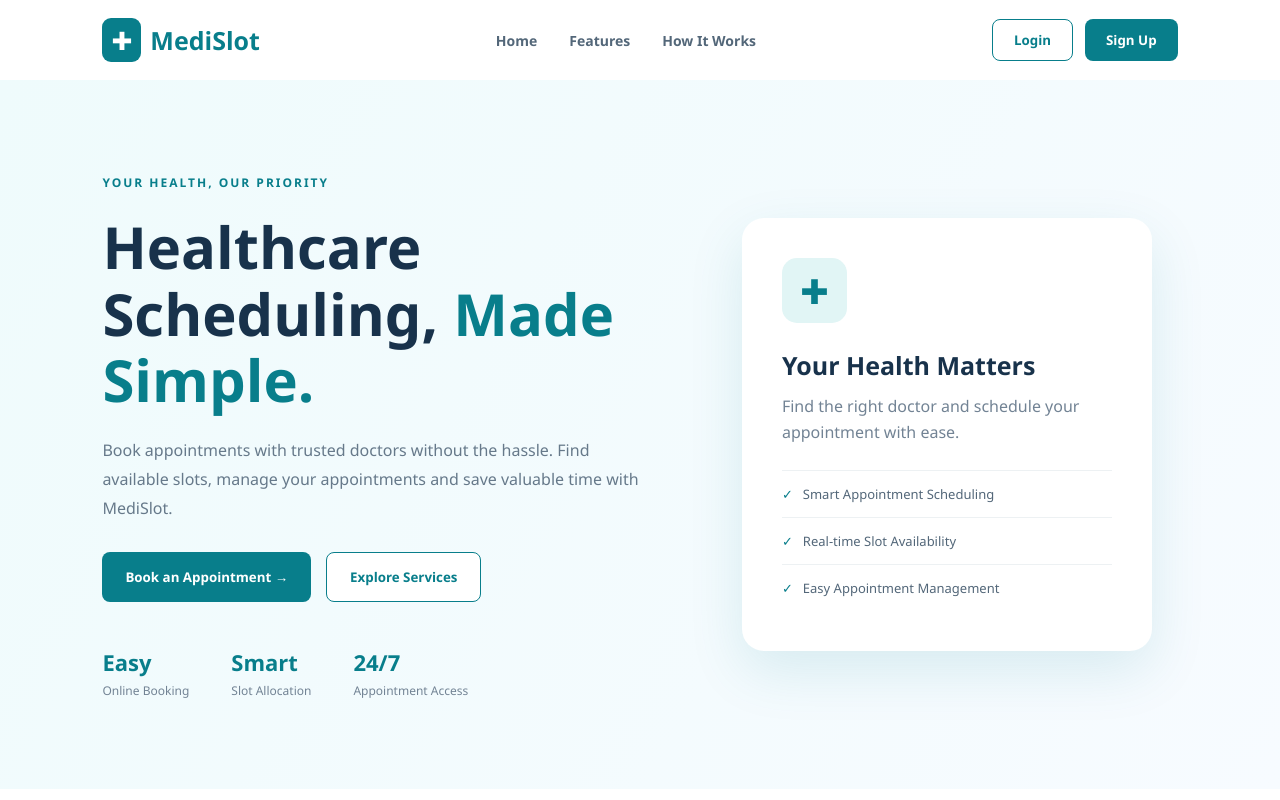
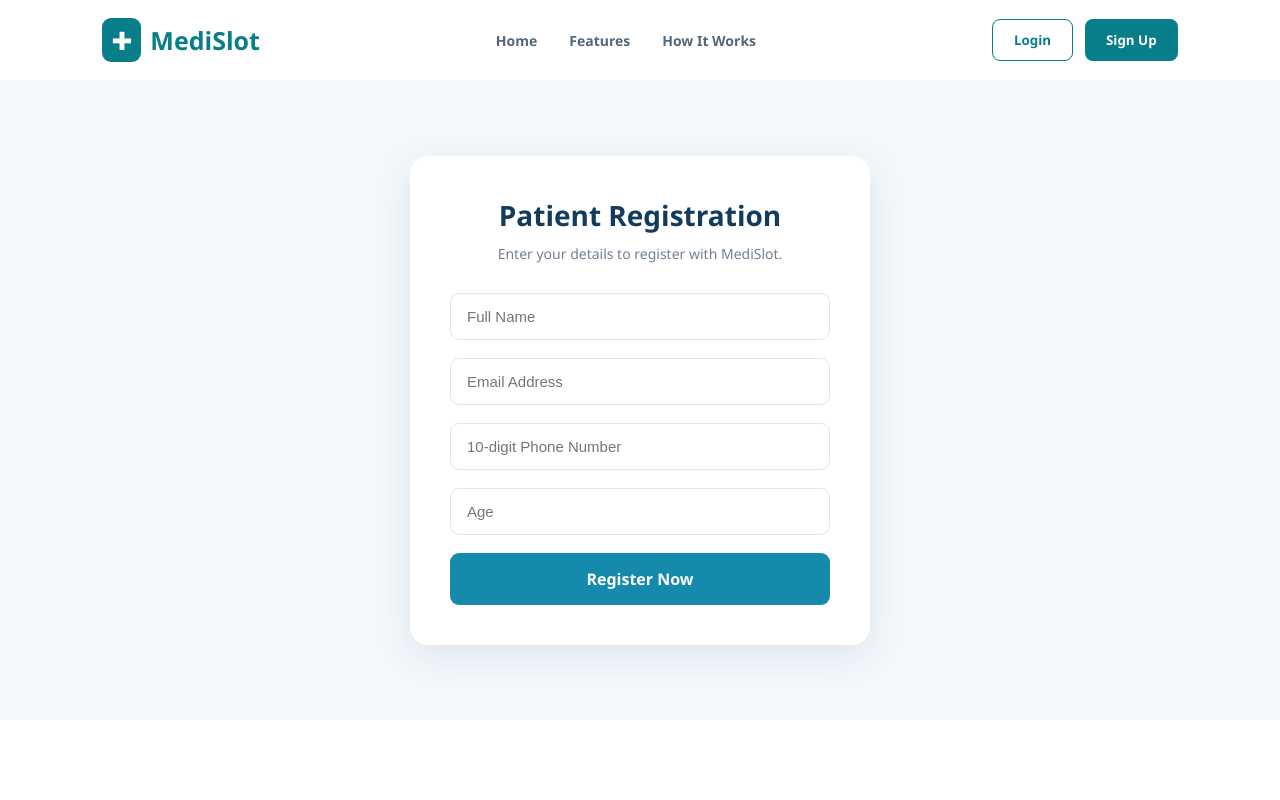
Before and after one commit to SohaPatel/MediSlot, a React app in the folder frontend/: page / in a window 1280 px wide. Both pictures are taken after a click on the button "Login". Shown: the top 800 px of the page. Built offline with nearby package versions, Linux system fonts and the light colour scheme; the HTML template or start-up script is replaced by a standard one.

Commit message:
Add patient registration frontend and configure backend port

```diff
--- a/frontend/src/App.jsx
+++ b/frontend/src/App.jsx
@@ -1,29 +1,40 @@
-
+import { useState } from 'react';
 import './App.css';
+import PatientRegistration from './PatientRegistration';
 
 function App() {
+  const [showRegistration, setShowRegistration] = useState(false);
+
   return (
     <div className="app">
 
       {/* Navigation */}
       <nav className="navbar">
-        <div className="logo">
+        <div className="logo" onClick={() => setShowRegistration(false)} style={{ cursor: 'pointer' }}>
           <span className="logo-icon">✚</span>
           MediSlot
         </div>
 
         <div className="nav-links">
-          <a href="#home">Home</a>
-          <a href="#features">Features</a>
-          <a href="#how-it-works">How It Works</a>
+          <a href="#home" onClick={() => setShowRegistration(false)}>Home</a>
+          <a href="#features" onClick={() => setShowRegistration(false)}>Features</a>
+          <a href="#how-it-works" onClick={() => setShowRegistration(false)}>How It Works</a>
         </div>
 
         <div className="nav-buttons">
-          <button className="login-btn">Login</button>
-          <button className="signup-btn">Sign Up</button>
+          <button className="login-btn" onClick={() => setShowRegistration(true)}>
+            Login
+          </button>
+          <button className="signup-btn" onClick={() => setShowRegistration(true)}>
+            Sign Up
+          </button>
         </div>
       </nav>
 
+      {showRegistration ? (
+        <PatientRegistration />
+      ) : (
+        <>
           {/* Hero Section */}
           <section className="hero" id="home">
 
@@ -44,11 +55,11 @@ function App() {
               </p>
 
               <div className="hero-buttons">
-            <button className="primary-btn">
+                <button className="primary-btn" onClick={() => setShowRegistration(true)}>
                   Book an Appointment →
                 </button>
 
-            <button className="secondary-btn">
+                <button className="secondary-btn" onClick={() => document.getElementById('features')?.scrollIntoView({ behavior: 'smooth' })}>
                   Explore Services
                 </button>
               </div>
@@ -195,6 +206,8 @@ function App() {
               © 2026 MediSlot. All rights reserved.
             </p>
           </footer>
+        </>
+      )}
 
     </div>
   );
--- /dev/null
+++ b/frontend/src/PatientRegistration.css
@@ -0,0 +1,102 @@
+.registration-container {
+    min-height: 80vh;
+    display: flex;
+    justify-content: center;
+    align-items: center;
+    padding: 50px 20px;
+    background: #f4f8fc;
+}
+
+.registration-card {
+    width: 100%;
+    max-width: 460px;
+    background: #ffffff;
+    padding: 40px;
+    border-radius: 18px;
+    box-shadow: 0 10px 35px rgba(0, 60, 100, 0.10);
+}
+
+.registration-card h2 {
+    color: #123b5d;
+    font-size: 28px;
+    text-align: center;
+    margin-bottom: 10px;
+}
+
+.registration-card p {
+    color: #718096;
+    text-align: center;
+    margin-bottom: 30px;
+    font-size: 14px;
+}
+
+.registration-card form {
+    display: flex;
+    flex-direction: column;
+    gap: 18px;
+}
+
+.registration-card input {
+    width: 100%;
+    padding: 14px 16px;
+    border: 1px solid #dce5ed;
+    border-radius: 9px;
+    font-size: 15px;
+    outline: none;
+    transition: border 0.3s, box-shadow 0.3s;
+    box-sizing: border-box;
+}
+
+.registration-card input:focus {
+    border-color: #168aad;
+    box-shadow: 0 0 0 3px rgba(22, 138, 173, 0.12);
+}
+
+.registration-card button {
+    padding: 15px;
+    background: #168aad;
+    color: white;
+    border: none;
+    border-radius: 9px;
+    font-size: 16px;
+    font-weight: 600;
+    cursor: pointer;
+    transition: background 0.3s;
+}
+
+.registration-card button:hover {
+    background: #126782;
+}
+
+.registration-card button:disabled {
+    opacity: 0.6;
+    cursor: not-allowed;
+}
+
+.success-message {
+    margin-top: 20px;
+    padding: 12px;
+    background: #e6f7ed;
+    color: #168044;
+    border-radius: 8px;
+    text-align: center;
+}
+
+.error-message {
+    margin-top: 20px;
+    padding: 12px;
+    background: #fdeaea;
+    color: #c62828;
+    border-radius: 8px;
+    text-align: center;
+}
+
+@media (max-width: 500px) {
+    .registration-card {
+        padding: 25px 20px;
+    }
+
+    .registration-card h2 {
+        font-size: 24px;
+    }
+}
--- /dev/null
+++ b/frontend/src/PatientRegistration.jsx
@@ -0,0 +1,145 @@
+import { useState } from 'react';
+import './PatientRegistration.css';
+
+function PatientRegistration() {
+
+    const [formData, setFormData] = useState({
+        name: '',
+        email: '',
+        phone: '',
+        age: ''
+    });
+
+    const [message, setMessage] = useState('');
+    const [error, setError] = useState('');
+    const [loading, setLoading] = useState(false);
+
+    const handleChange = (e) => {
+        setFormData({
+            ...formData,
+            [e.target.name]: e.target.value
+        });
+    };
+
+    const handleSubmit = async (e) => {
+        e.preventDefault();
+
+        setMessage('');
+        setError('');
+        setLoading(true);
+
+        try {
+            const response = await fetch(
+                'http://localhost:8081/api/patients/register',
+                {
+                    method: 'POST',
+                    headers: {
+                        'Content-Type': 'application/json'
+                    },
+                    body: JSON.stringify({
+                        ...formData,
+                        age: Number(formData.age)
+                    })
+                }
+            );
+
+            const data = await response.json();
+
+            if (!response.ok) {
+                throw new Error(data.message || 'Registration failed');
+            }
+
+            setMessage('Patient registered successfully!');
+
+            setFormData({
+                name: '',
+                email: '',
+                phone: '',
+                age: ''
+            });
+
+        } catch (err) {
+            setError(err.message || 'Unable to connect to server');
+        } finally {
+            setLoading(false);
+        }
+    };
+
+    return (
+        <div className="registration-container">
+
+            <div className="registration-card">
+
+                <h2>Patient Registration</h2>
+
+                <p>Enter your details to register with MediSlot.</p>
+
+                <form onSubmit={handleSubmit}>
+
+                    <input
+                        type="text"
+                        name="name"
+                        placeholder="Full Name"
+                        value={formData.name}
+                        onChange={handleChange}
+                        required
+                        minLength="2"
+                        maxLength="100"
+                    />
+
+                    <input
+                        type="email"
+                        name="email"
+                        placeholder="Email Address"
+                        value={formData.email}
+                        onChange={handleChange}
+                        required
+                    />
+
+                    <input
+                        type="tel"
+                        name="phone"
+                        placeholder="10-digit Phone Number"
+                        value={formData.phone}
+                        onChange={handleChange}
+                        pattern="[0-9]{10}"
+                        maxLength="10"
+                        required
+                    />
+
+                    <input
+                        type="number"
+                        name="age"
+                        placeholder="Age"
+                        value={formData.age}
+                        onChange={handleChange}
+                        min="1"
+                        max="120"
+                        required
+                    />
+
+                    <button type="submit" disabled={loading}>
+                        {loading ? 'Registering...' : 'Register Now'}
+                    </button>
+
+                </form>
+
+                {message && (
+                    <div className="success-message">
+                        {message}
+                    </div>
+                )}
+
+                {error && (
+                    <div className="error-message">
+                        {error}
+                    </div>
+                )}
+
+            </div>
+
+        </div>
+    );
+}
+
+export default PatientRegistration;
```
Also changed, not shown: 1 other file (tests, documents, lock files or other folders). Lines whose indentation alone changed are shown as unchanged.
